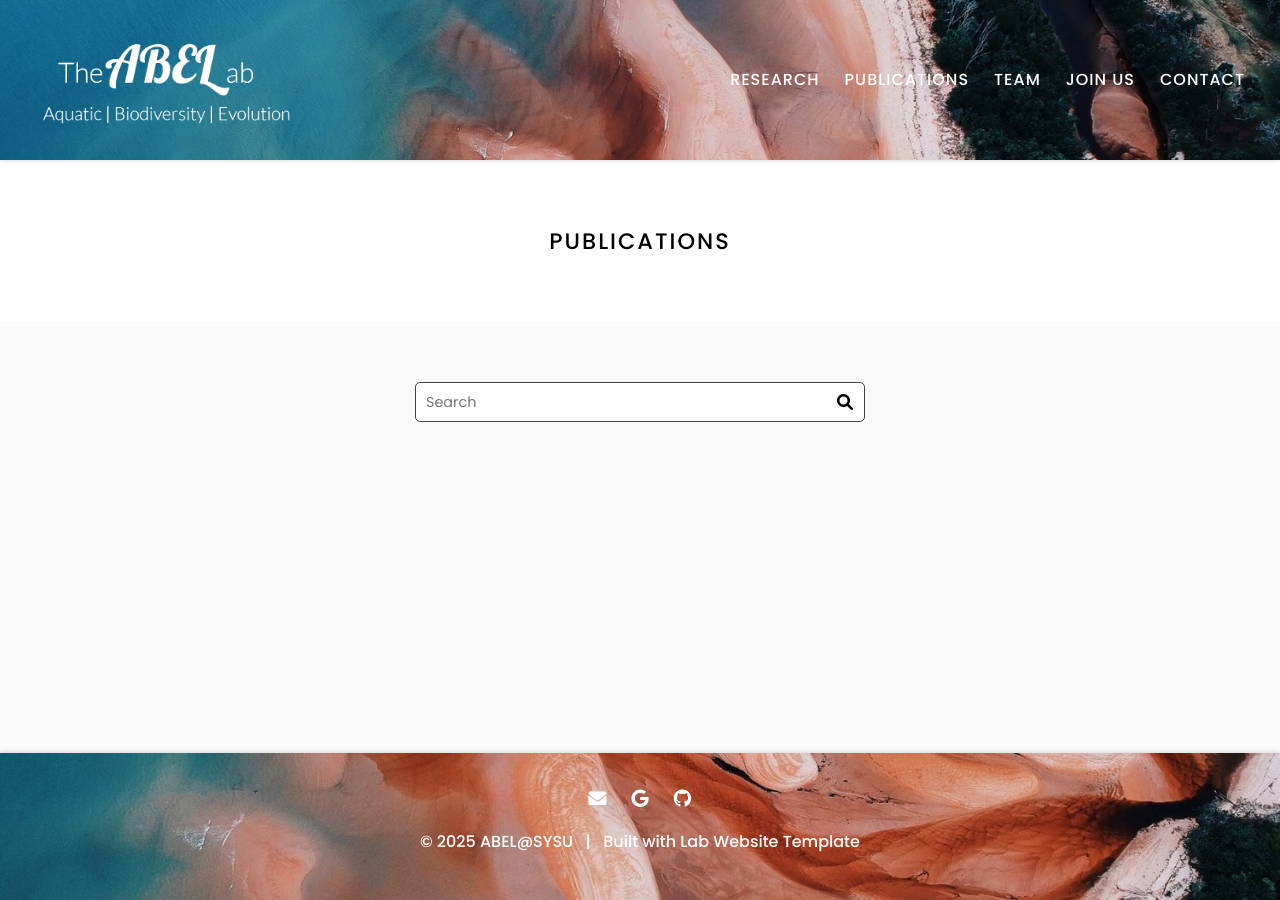
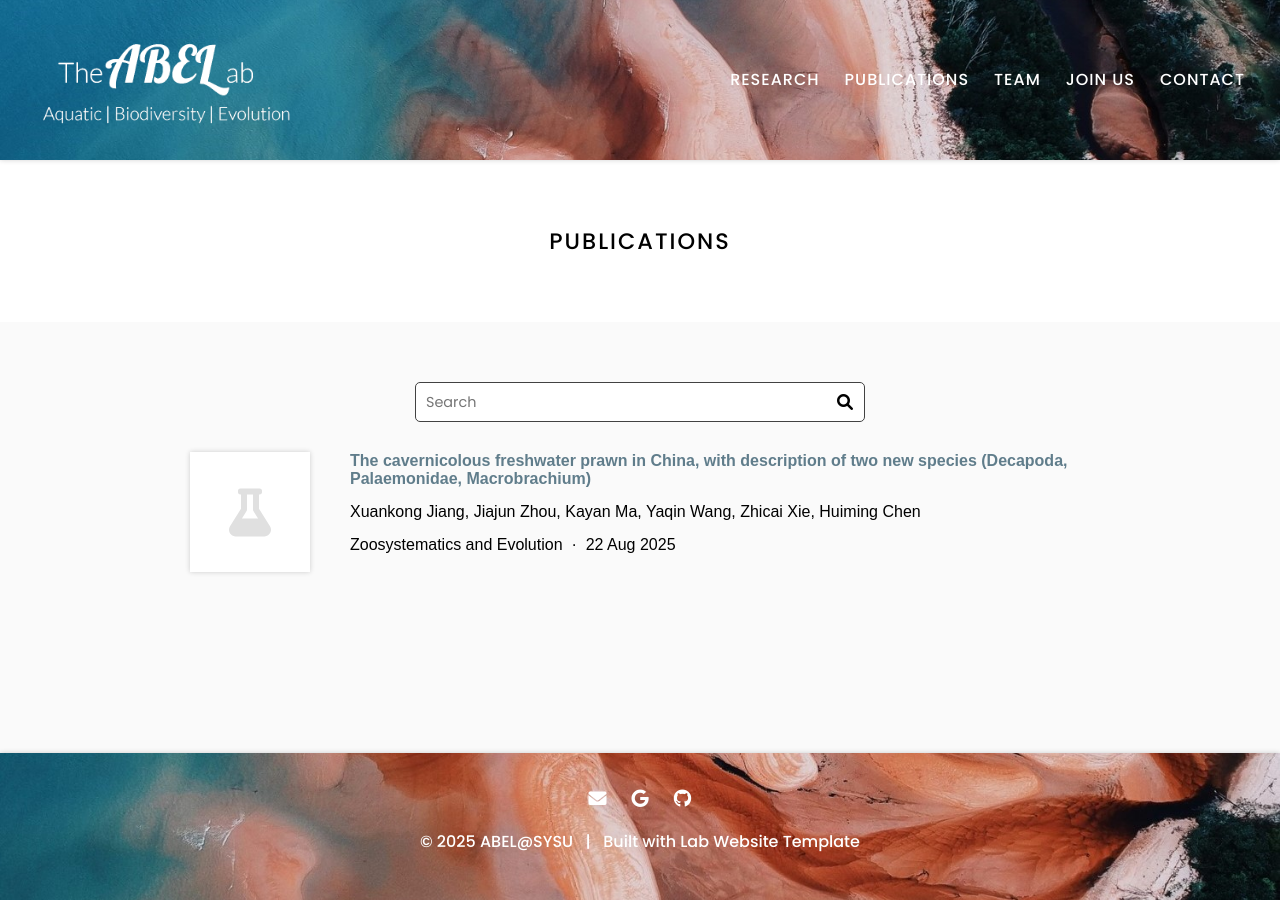
Before and after one commit to abel-sysu/en, a Jekyll site: the page built from publications/index.md, in a window 1280 px wide. Built offline with Jekyll 4.4.1, drawn with Linux system fonts in a browser that asks for light colours.

Commit message:
Generate citations

```diff
--- a/_data/citations.yaml
+++ b/_data/citations.yaml
@@ -1,2 +1,17 @@
 # DO NOT EDIT, GENERATED AUTOMATICALLY FROM SOURCES.YAML (AND ELSEWHERE)
 # See https://github.com/greenelab/lab-website-template/wiki/Citations
+
+- id: doi:10.3897/zse.101.154936
+  title: The cavernicolous freshwater prawn in China, with description of two new
+    species (Decapoda, Palaemonidae, Macrobrachium)
+  authors:
+  - Xuankong Jiang
+  - Jiajun Zhou
+  - Kayan Ma
+  - Yaqin Wang
+  - Zhicai Xie
+  - Huiming Chen
+  publisher: Zoosystematics and Evolution
+  date: '2025-08-22'
+  link: https://doi.org/g937d4
+  _cache: f350ee61aa87e39e49fd5f86d9e8ae54c1c84543dbae7c4beda7cbb1ff9c0a76
```
